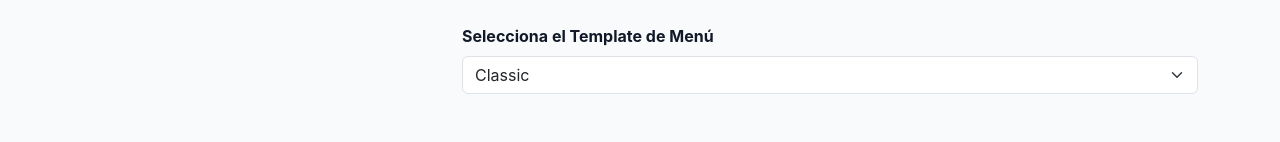
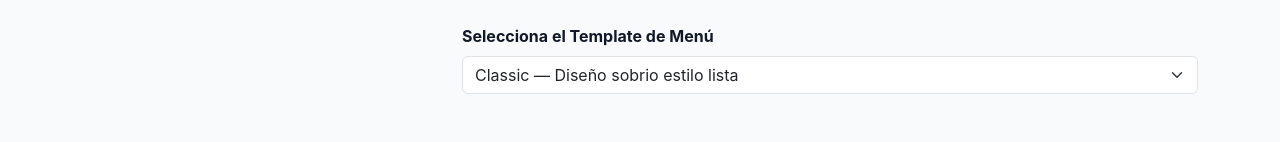
Before and after one commit to ulisesct91/qr-app, a React (Vite) app: page /restaurante/burger-house in a window 1280 px wide. Shown: the part 357-499 px from the top of the page. Built offline with nearby package versions, Linux system fonts and the light colour scheme.

Commit message:
v1 completa y funcional

```diff
--- /dev/null
+++ b/src/components/MenuTemplates/index.js
@@ -0,0 +1,12 @@
+import MenuClassic from "./MenuClassic.jsx";
+import MenuModern from "./MenuModern.jsx";
+import MenuElegant from "./MenuElegant.jsx";
+
+// Aquí vas importando nuevos templates
+// clave => componente
+export const templates = {
+  classic: MenuClassic,
+  modern: MenuModern,
+  elegant: MenuElegant,
+  // en el futuro: minimal, premium, funky, etc...
+};
--- /dev/null
+++ b/src/data/templates.json
@@ -0,0 +1,17 @@
+[
+  {
+    "id": "classic",
+    "nombre": "Classic",
+    "descripcion": "Diseño sobrio estilo lista"
+  },
+  {
+    "id": "modern",
+    "nombre": "Modern",
+    "descripcion": "Diseño visual con tarjetas"
+  },
+  {
+    "id": "elegant",
+    "nombre": "Elegant",
+    "descripcion": "Minimalista, premium"
+  }
+]
--- a/src/pages/RestaurantDetail/RestaurantDetail.jsx
+++ b/src/pages/RestaurantDetail/RestaurantDetail.jsx
@@ -1,6 +1,7 @@
 import React, { useState } from "react";
 import { useParams, Link } from "react-router-dom";
 import data from "../../data/restaurantes.json";
+import templates from "../../data/templates.json"; // ✅ importamos templates
 import { Container, Row, Col, Button, ListGroup, Form } from "react-bootstrap";
 import { QRCodeCanvas } from "qrcode.react";
 import { FontAwesomeIcon } from "@fortawesome/react-fontawesome";
@@ -105,7 +106,7 @@ function RestaurantDetail() {
             )}
           </div>
 
-          {/* Selector de template */}
+          {/* Selector de template dinámico */}
           <div className="mt-4">
             <Form.Group controlId="templateSelect">
               <Form.Label>
@@ -115,9 +116,11 @@ function RestaurantDetail() {
                 value={selectedTemplate}
                 onChange={(e) => setSelectedTemplate(e.target.value)}
               >
-                <option value="classic">Classic</option>
-                <option value="modern">Modern</option>
-                <option value="elegant">Elegant</option>
+                {templates.map((tpl) => (
+                  <option key={tpl.id} value={tpl.id}>
+                    {tpl.nombre} — {tpl.descripcion}
+                  </option>
+                ))}
               </Form.Select>
             </Form.Group>
           </div>
--- a/src/pages/RestaurantMenu/RestaurantMenu.jsx
+++ b/src/pages/RestaurantMenu/RestaurantMenu.jsx
@@ -2,9 +2,7 @@ import React from "react";
 import { useParams, useLocation } from "react-router-dom";
 import data from "../../data/restaurantes.json";
 import { Container } from "react-bootstrap";
-import MenuClassic from "../../components/MenuTemplates/MenuClassic.jsx";
-import MenuModern from "../../components/MenuTemplates/MenuModern.jsx";
-import MenuElegant from "../../components/MenuTemplates/MenuElegant.jsx";
+import { templates } from "../../components/MenuTemplates";
 
 function RestaurantMenu() {
   const { slug } = useParams();
@@ -16,27 +14,19 @@ function RestaurantMenu() {
     return <h2 className="text-center py-5">Restaurante no encontrado</h2>;
   }
 
-  // 🔎 leer el template desde la URL (?template=...)
   const params = new URLSearchParams(location.search);
   const templateParam = params.get("template");
+  const templateToUse = templateParam || restaurante.template;
 
-  // si hay param en la URL, lo usamos; si no, usamos el que está en JSON
-  const templateToUse = templateParam || restaurante.template;
+  // buscar el componente según el template
+  const TemplateComponent = templates[templateToUse] || templates["classic"];
 
   return (
     <Container className="py-5">
       <h1 className="mb-4 text-center">{restaurante.nombre}</h1>
       <p className="text-center text-muted mb-5">{restaurante.tagline}</p>
 
-      {templateToUse === "classic" && (
-        <MenuClassic productos={restaurante.productos} />
-      )}
-      {templateToUse === "modern" && (
-        <MenuModern productos={restaurante.productos} />
-      )}
-      {templateToUse === "elegant" && (
-        <MenuElegant productos={restaurante.productos} />
-      )}
+      <TemplateComponent productos={restaurante.productos} />
     </Container>
   );
 }
```
